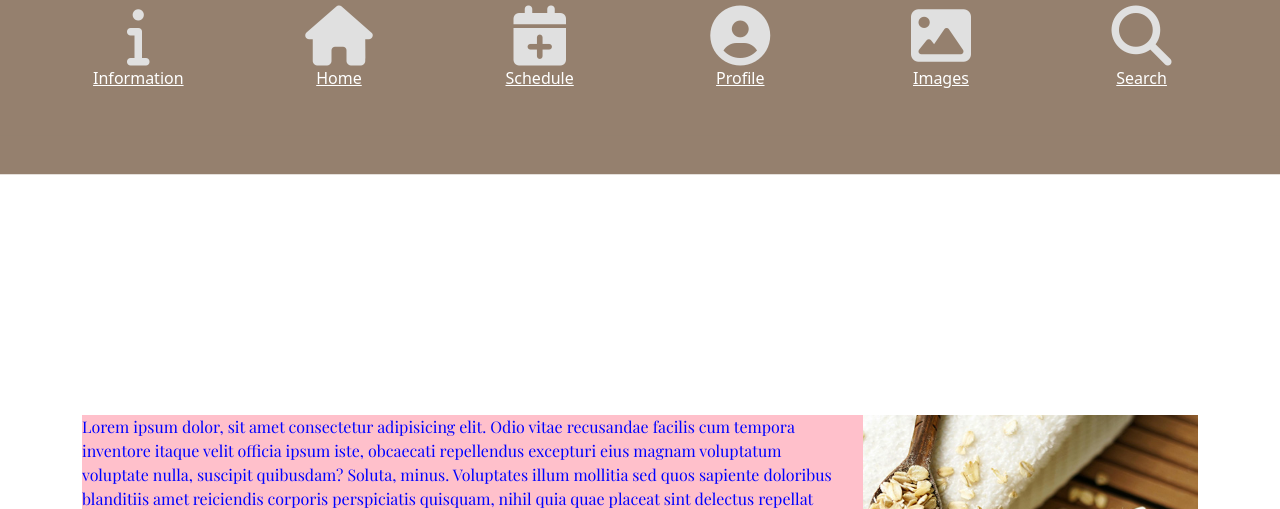
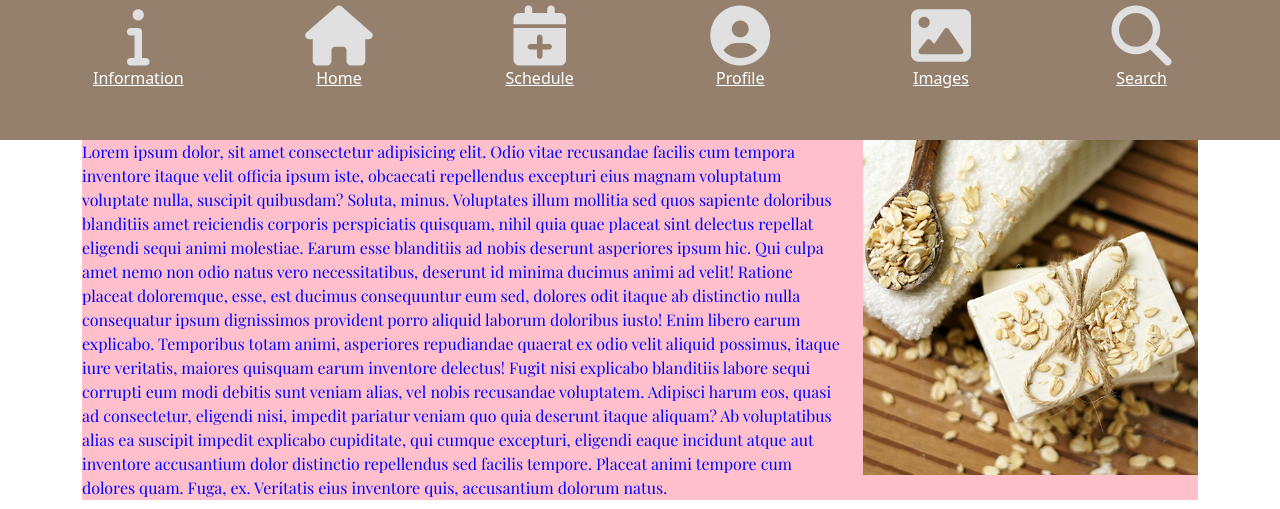
Before and after one commit to LSewell52/Spring-2025, a plain HTML site: page index.html in a window 1280 px wide. Shown: the part 820-1329 px from the top of the page. Drawn offline with nearby package versions, Linux system fonts and the light colour scheme; a web font is replaced by a local one.

Commit message:
clip path update

```diff
--- a/css/styles.css
+++ b/css/styles.css
@@ -29,14 +29,6 @@ p {
 }
 
 
-#custom-clip-path {
-    width: 100%;
-    height: 280px;
-    background-color: var(--secondaryColor) !important;
-    clip-path: polygon(0 0, 100% 0%, 100% 14%, 0 14%);
-    position: relative;
-    margin-top: -5px;
-}
 
 .cropped {
     width: 250px;
```
